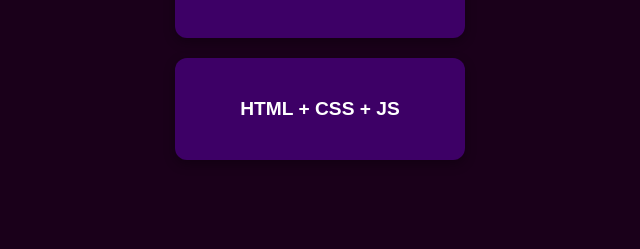
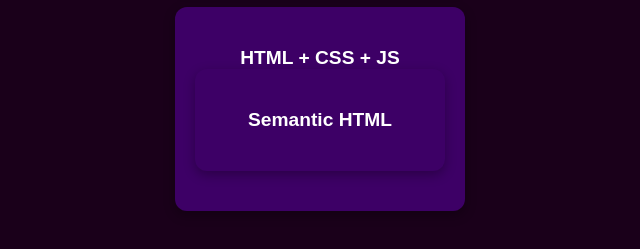
Before and after one commit to EduReachh/HTML-CSS, a plain HTML site: page index.html in a window 1280 px wide. Shown: the part 469-718 px from the top of the page, without its empty margins (320-960 px from the left). Drawn offline with Linux system fonts and the light colour scheme.

Commit message:
updated index file

```diff
--- a/index.html
+++ b/index.html
@@ -69,6 +69,9 @@
     </div>
     <div class="card">
       <a href="03-html-css-js.html">HTML + CSS + JS</a>
+    <div class="card">
+  <a href="04-semantic-html.html">Semantic HTML</a>
+</div>
     </div>
   </div>
 </body>
```
